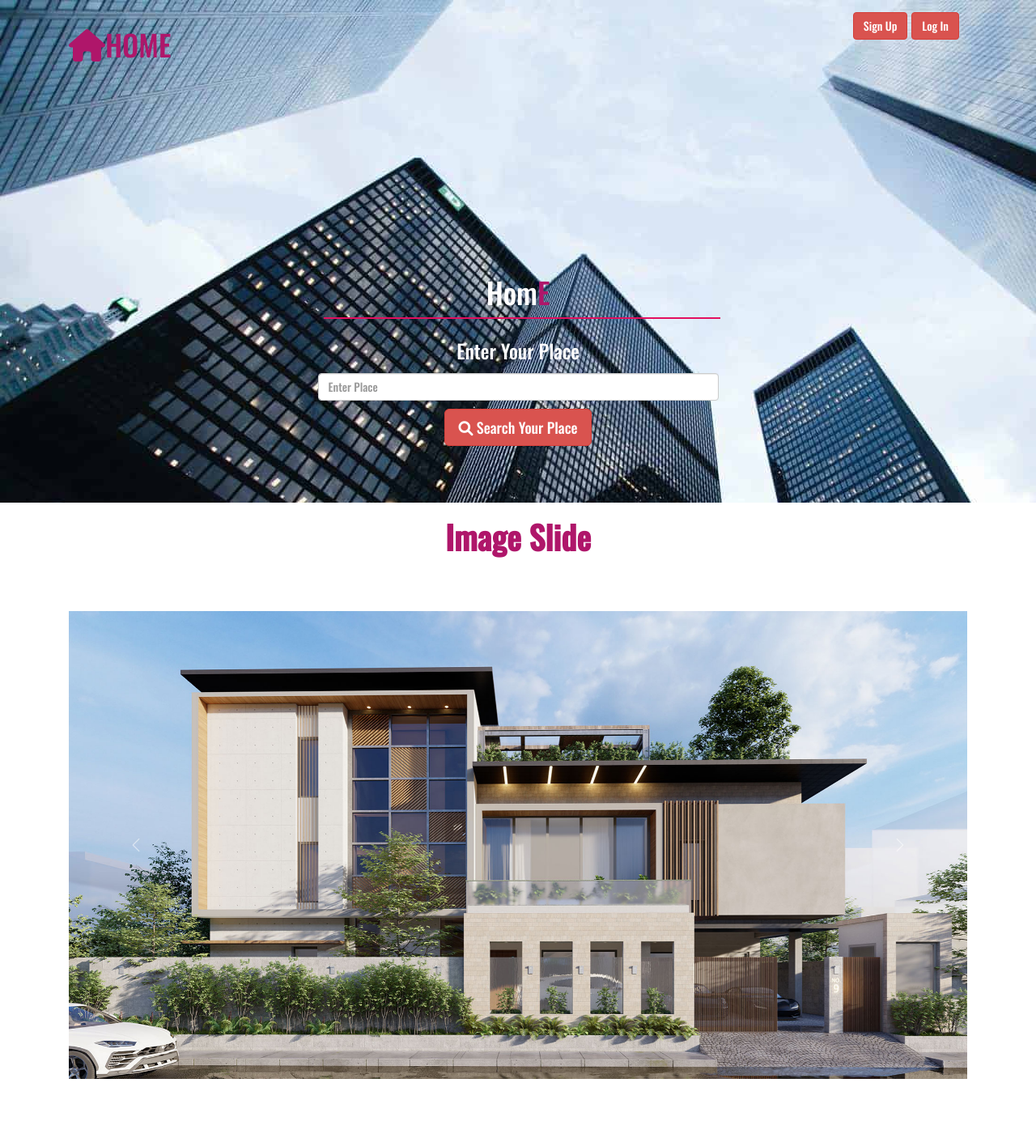
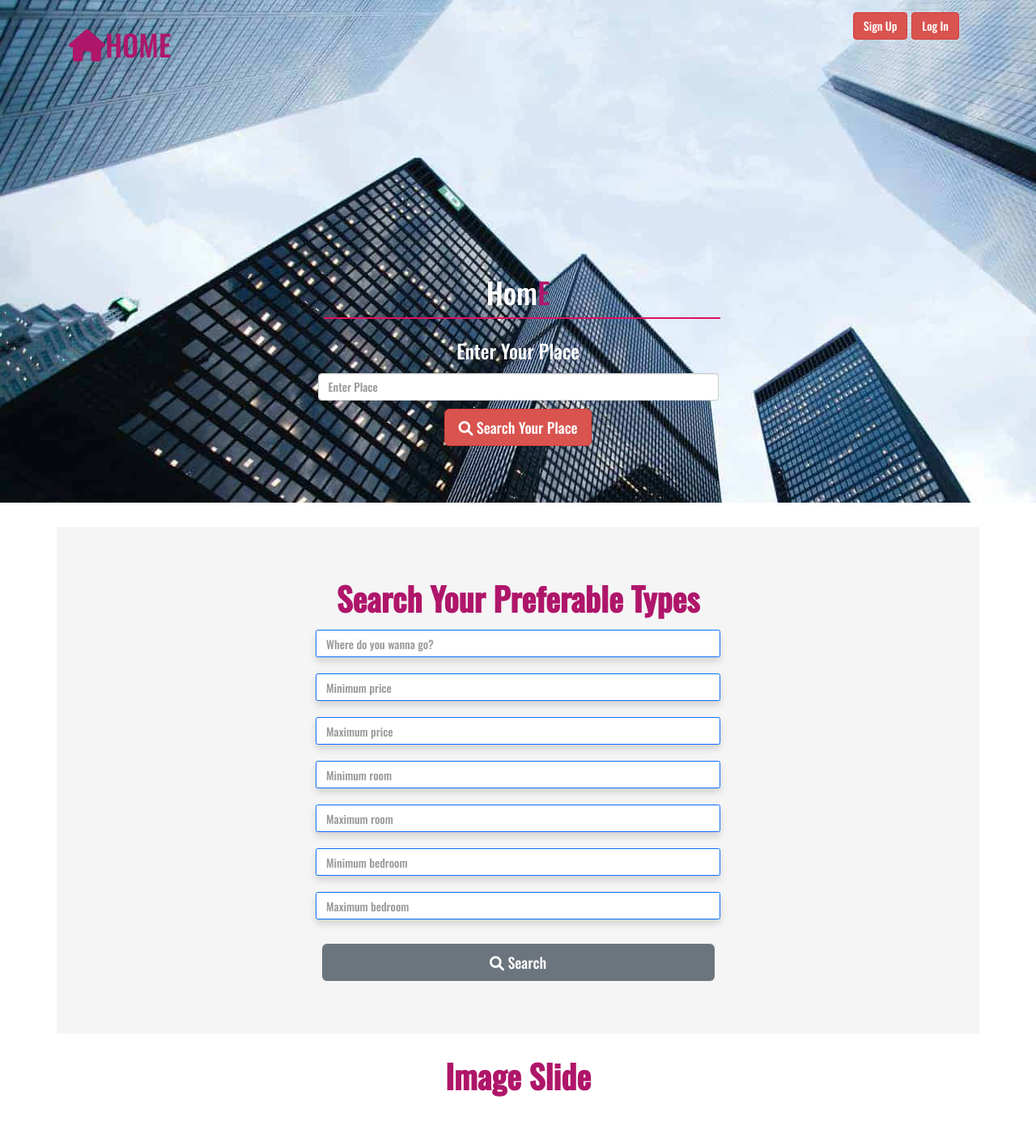
Before and after one commit to sadia-jannat/django_final_year_project_and_other_code, a Django app: template templates/house.html in a window 1280 px wide. Shown: the top 1406 px of the page at 81% size. Run offline with Django 3.2, Linux system fonts and the light colour scheme; the template is opened without the code that fills it, so the values that code supplies are empty; some libraries are stand-ins or nearby versions.

Commit message:
Update house.html

```diff
--- a/templates/house.html
+++ b/templates/house.html
@@ -111,6 +111,60 @@
 </section>
 
 </div>
+
+
+<!--sir say work done..search by house rent,bedroom and other data search by user.
+  we use showhouse page for this search option-->
+
+<section class="container my-5 d-flex justify-content-center bgcolor">
+
+  <div>
+
+  <p class="feature"><b>Search Your Preferable Types</b></p>
+
+      <form action="/showhouse/" method="get" class="d-flex flex-column justify-content-around my-2">
+          {% csrf_token %}
+
+
+          <div class="row">
+            <div class="col">
+
+
+          <input id="query" name="query" type="text" class="form-control border border-primary shadow rounded" style="width: 500px"
+                 placeholder="Where do you wanna go?"><br>
+
+          <input id="min_price" name="min_price" type="number" class="form-control border border-primary shadow rounded" style="width: 500px"
+                 placeholder="Minimum price"><br>
+
+          <input id="max_price" name="max_price" type="number" class="form-control border border-primary shadow rounded" style="width: 500px"
+                 placeholder="Maximum price"><br>
+
+          <input id="min_room" name="min_room" type="number" class="form-control border border-primary shadow rounded" style="width: 500px"
+                 placeholder="Minimum room"><br>
+
+          <input id="max_room" name="max_room" type="number" class="form-control border border-primary shadow rounded" style="width: 500px"
+                 placeholder="Maximum room"><br>
+
+          <input id="min_bed" name="min_bed" type="number" class="form-control border border-primary shadow rounded" style="width: 500px"
+                 placeholder="Minimum bedroom"><br>
+
+          <input id="max_bed" name="max_bed" type="number" class="form-control border border-primary shadow rounded" style="width: 500px"
+                 placeholder="Maximum bedroom"><br>
+
+
+                </div>
+              </div>
+
+
+
+          <button type="submit" class="btn btn-secondary btn-lg mt-3"><i class="fas fa-search"></i>
+            Search</button>
+      </form>
+  </div>
+
+</section>
+<!--end sir work for showhouse page-->
+
 
 
 <!--image carousel image slide-->
```
